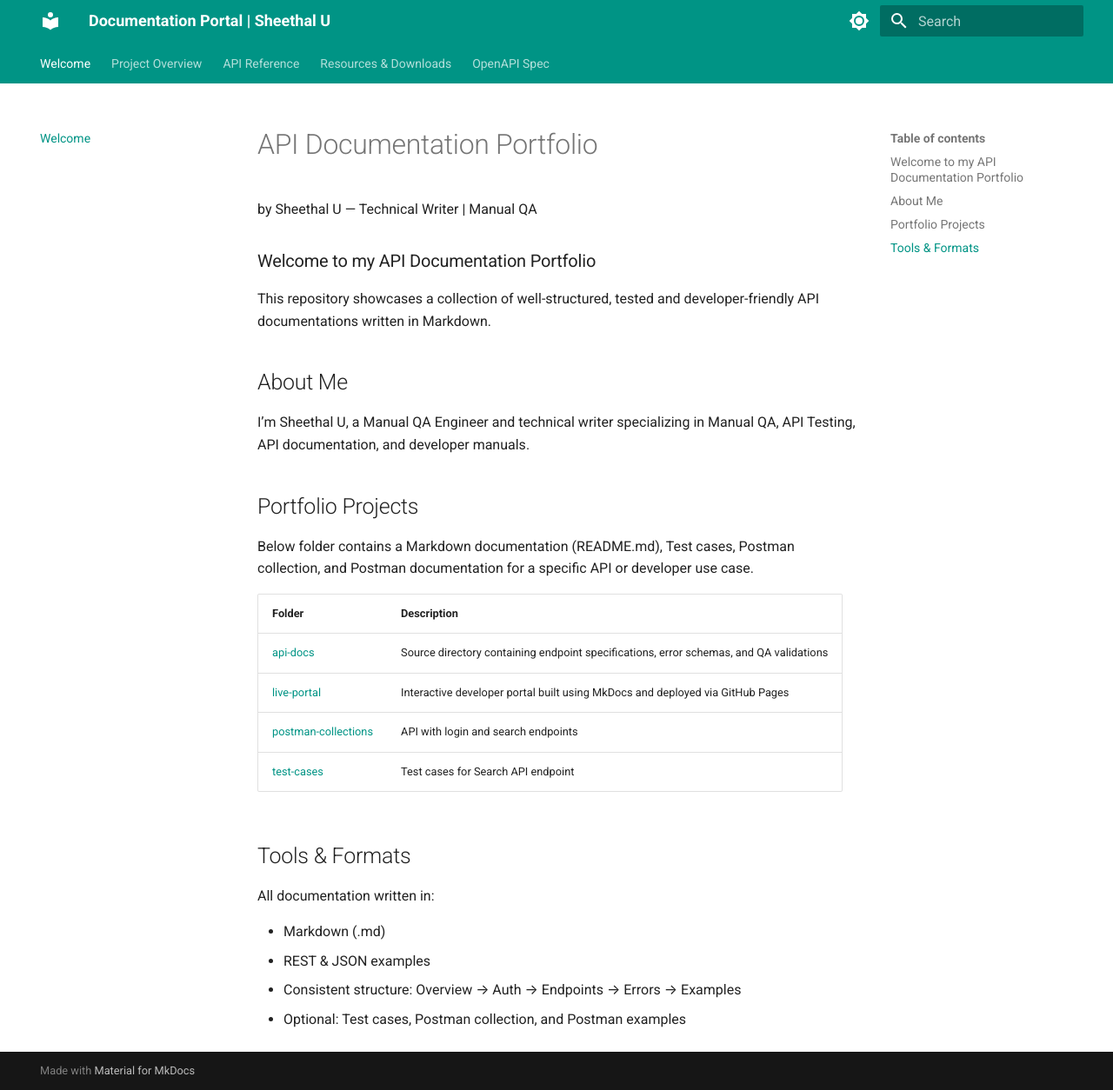
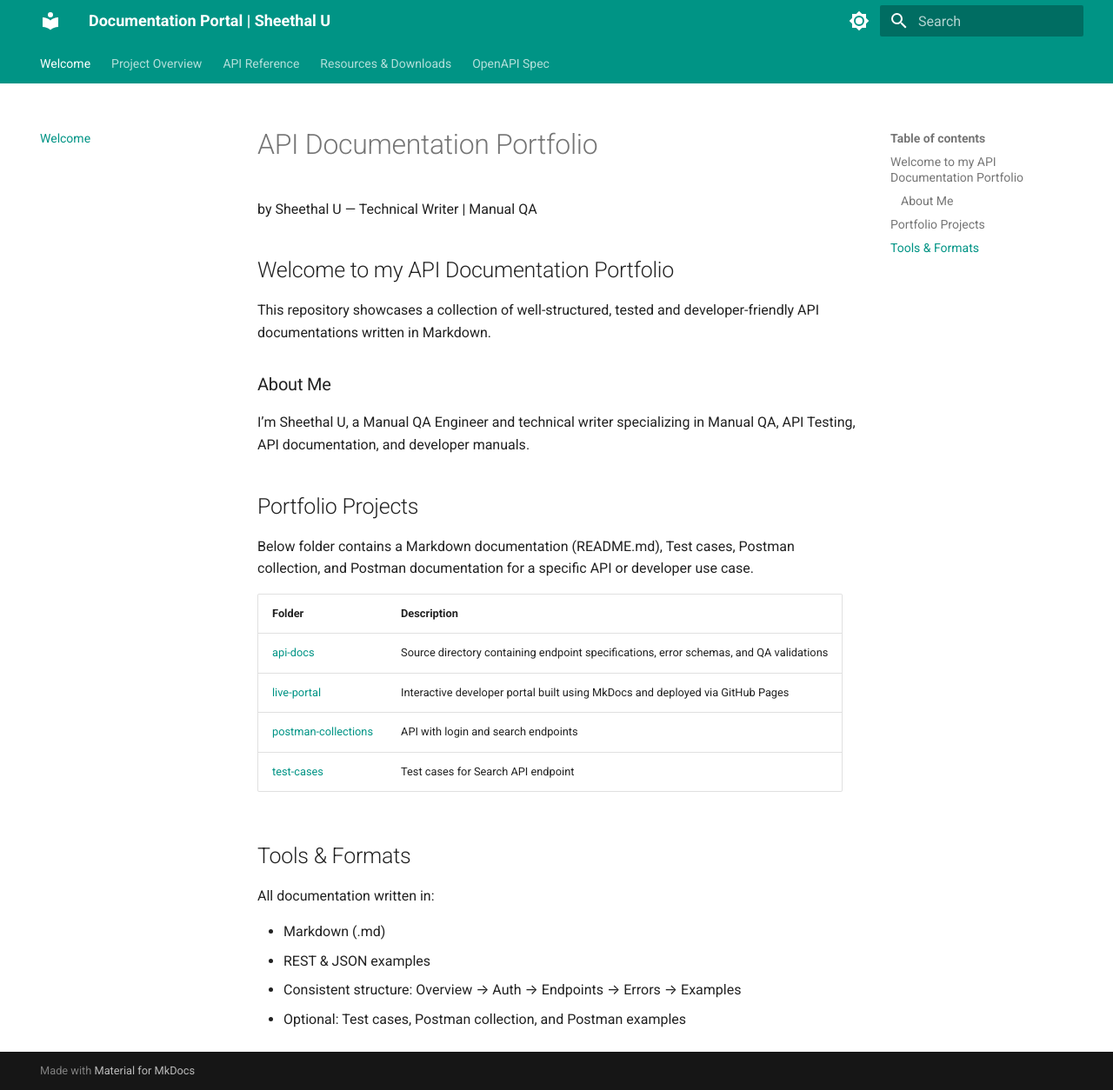
Before and after one commit to sheethalu/Documentation-Portal, an MkDocs documentation site: the page built from docs/index.md, in a window 1280 px wide and 1254 px high. Shown: the whole window at 87% size. Built offline with MkDocs 1.6.1 and Material for MkDocs 9.7.7, drawn with Linux system fonts in a browser that asks for light colours.

```diff
--- a/docs/index.md
+++ b/docs/index.md
@@ -1,21 +1,21 @@
 # API Documentation Portfolio
 by Sheethal U — Technical Writer | Manual QA
 
-### Welcome to my API Documentation Portfolio
+## Welcome to my API Documentation Portfolio
 This repository showcases a collection of well-structured, tested and developer-friendly API documentations written in Markdown.
 
-## About Me
+### About Me
 I’m Sheethal U, a Manual QA Engineer and technical writer specializing in Manual QA, API Testing, API documentation, and developer manuals.
 
 ## Portfolio Projects
 Below folder contains a Markdown documentation (README.md), Test cases, Postman collection, and Postman documentation for a specific API or developer use case.
 
-| Folder                                                                                                    | Description                                                           |
-|-----------------------------------------------------------------------------------------------------------|----------------------------------------------------------------------|
+| Folder                                                                                                    | Description                                                                            |
+| --------------------------------------------------------------------------------------------------------- | -------------------------------------------------------------------------------------- |
 | [api-docs](https://github.com/sheethalu/search-loan-application/tree/main/api-docs)                       | Source directory containing endpoint specifications, error schemas, and QA validations |
-| [live-portal](https://sheethalu.github.io/Documentation-Portal/)                                          | Interactive developer portal built using MkDocs and deployed via GitHub Pages               |
-| [postman-collections](https://github.com/sheethalu/search-loan-application/tree/main/postman-collections) | API with login and search endpoints                                                             |
-| [test-cases](https://github.com/sheethalu/search-loan-application/tree/main/test-cases)                   | Test cases for Search API endpoint                                                              |
+| [live-portal](https://sheethalu.github.io/Documentation-Portal/)                                          | Interactive developer portal built using MkDocs and deployed via GitHub Pages          |
+| [postman-collections](https://github.com/sheethalu/search-loan-application/tree/main/postman-collections) | API with login and search endpoints                                                    |
+| [test-cases](https://github.com/sheethalu/search-loan-application/tree/main/test-cases)                   | Test cases for Search API endpoint                                                     |
 
 ## Tools & Formats
 All documentation written in:
```
